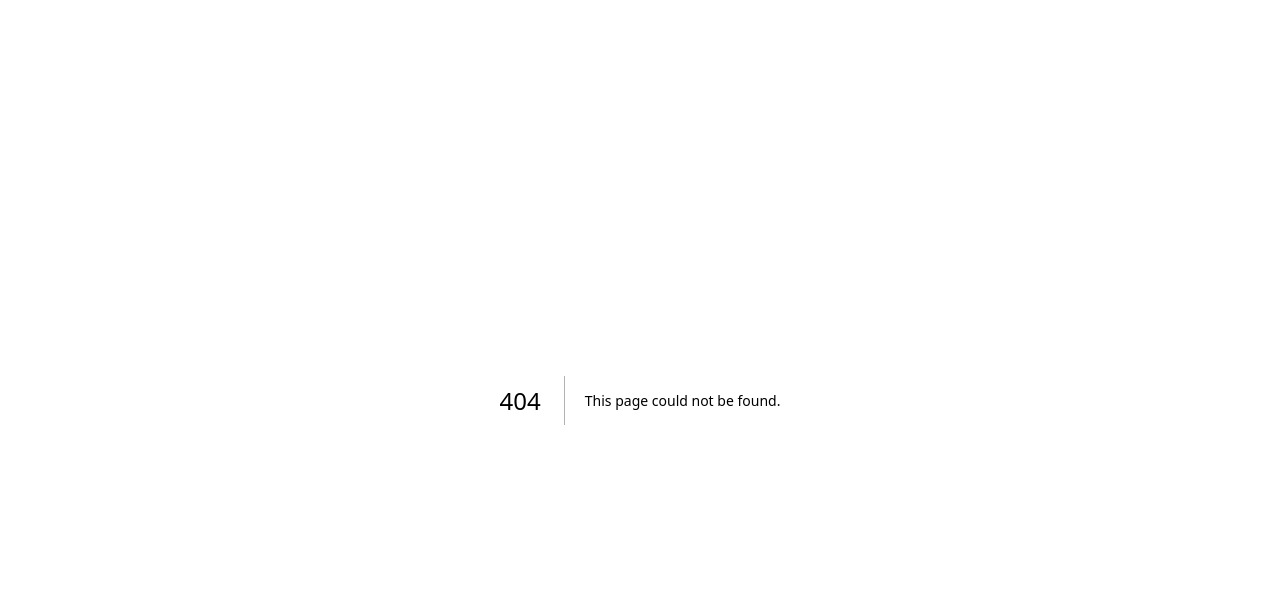
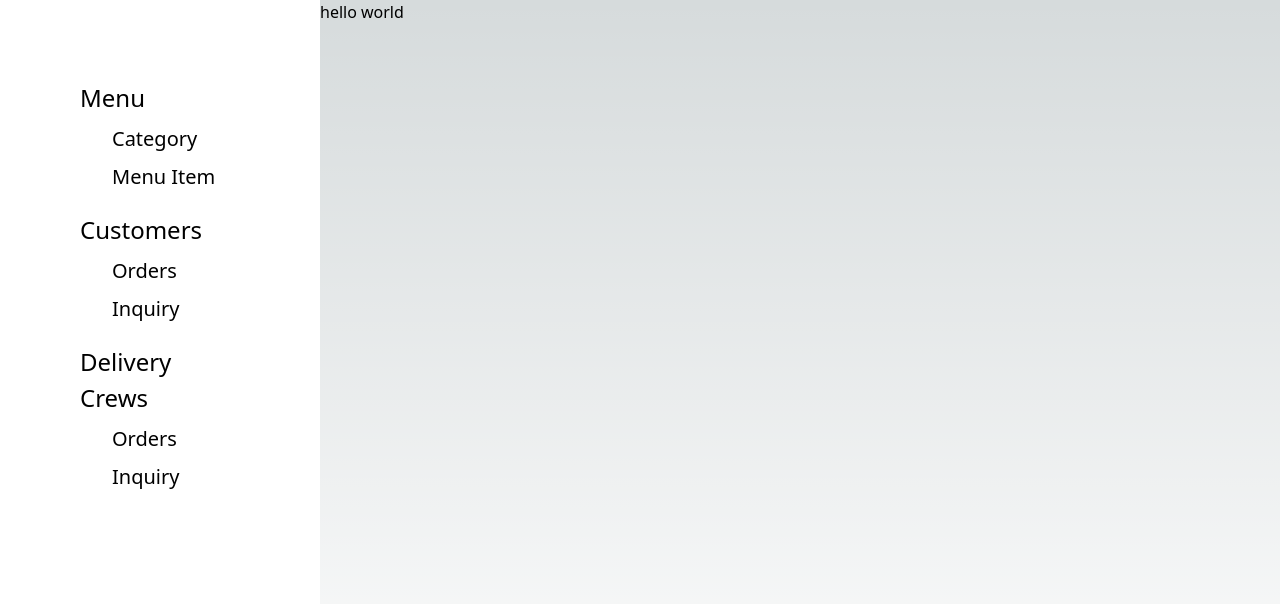
Before and after one commit to w1216linw/simplehubfe, a Next.js app: page /manager in a window 1280 px wide. Before the commit this address had no page. Shown: the top 604 px of the page. Built offline with nearby package versions, Linux system fonts and the light colour scheme.

Commit message:
Adding Manager page

```diff
--- /dev/null
+++ b/src/app/components/manager/Dashboard.tsx
@@ -0,0 +1,5 @@
+const Dashboard = () => {
+  return <div className="h-full trans-bg">hello world</div>;
+};
+
+export default Dashboard;
--- /dev/null
+++ b/src/app/components/manager/ManagerSideGroup.tsx
@@ -0,0 +1,40 @@
+import Link from "next/link";
+import { ReactNode } from "react";
+
+const ManagerSideGroupWrapper = ({ children }: { children: ReactNode }) => {
+  return <div className="manager-side-group-wrapper">{children}</div>;
+};
+
+const ManagerSideGroup = () => {
+  return (
+    <div className="h-full w-80 p-20 flex flex-col gap-5">
+      <ManagerSideGroupWrapper>
+        <h1>Menu</h1>
+        <ul>
+          <li>
+            <Link href="/manager/menu/category">Category</Link>
+          </li>
+          <li>
+            <Link href="/manager/menu/menu-item">Menu Item</Link>
+          </li>
+        </ul>
+      </ManagerSideGroupWrapper>
+      <ManagerSideGroupWrapper>
+        <h1>Customers</h1>
+        <ul>
+          <li>Orders</li>
+          <li>Inquiry</li>
+        </ul>
+      </ManagerSideGroupWrapper>
+      <ManagerSideGroupWrapper>
+        <h1>Delivery Crews</h1>
+        <ul>
+          <li>Orders</li>
+          <li>Inquiry</li>
+        </ul>
+      </ManagerSideGroupWrapper>
+    </div>
+  );
+};
+
+export default ManagerSideGroup;
--- /dev/null
+++ b/src/app/components/manager/menu/Categories.tsx
@@ -0,0 +1,26 @@
+type category = {
+  title: string;
+};
+
+type categories = [category];
+
+const Categories = async () => {
+  let data: { result: categories } = { result: [{ title: "a" }] };
+  const delay = await new Promise((resolve) => setTimeout(resolve, 2000));
+  try {
+    const res = await fetch("http://127.0.0.1:8000/api/categories");
+    data = await res.json();
+  } catch (error) {}
+
+  return (
+    <div>
+      {data.result.length >= 1 ? (
+        data.result.map((elem) => <div key={elem.title}>{elem.title}</div>)
+      ) : (
+        <h3>No categories</h3>
+      )}
+    </div>
+  );
+};
+
+export default Categories;
--- /dev/null
+++ b/src/app/components/manager/menu/MenuItem.tsx
@@ -0,0 +1,20 @@
+const MenuItem = async () => {
+  let data = { result: [{ title: "a" }] };
+  const delay = await new Promise((resolve) => setTimeout(resolve, 2000));
+  try {
+    const res = await fetch("http://127.0.0.1:8000/api/menu-items");
+    data = await res.json();
+  } catch (error) {}
+
+  return (
+    <div>
+      {data.result.length >= 1 ? (
+        data.result.map((elem) => <div key={elem.title}>{elem.title}</div>)
+      ) : (
+        <h3>No MenuItem</h3>
+      )}
+    </div>
+  );
+};
+
+export default MenuItem;
--- a/src/app/globals.css
+++ b/src/app/globals.css
@@ -16,7 +16,26 @@
   }
 }
 
-body {
+@layer utilities {
+  .text-balance {
+    text-wrap: balance;
+  }
+}
+
+.manager-side-group-wrapper > h1 {
+  font-size: 1.5rem;
+}
+
+.manager-side-group-wrapper > ul {
+  display: flex;
+  flex-direction: column;
+  padding-left: 2rem;
+  margin-top: 0.5rem;
+  gap: 0.5rem;
+  font-size: 1.25rem;
+}
+
+.trans-bg {
   color: rgb(var(--foreground-rgb));
   background: linear-gradient(
       to bottom,
@@ -25,9 +44,3 @@ body {
     )
     rgb(var(--background-start-rgb));
 }
-
-@layer utilities {
-  .text-balance {
-    text-wrap: balance;
-  }
-}
--- a/src/app/layout.tsx
+++ b/src/app/layout.tsx
@@ -1,12 +1,9 @@
 import type { Metadata } from "next";
-import { Inter } from "next/font/google";
 import "./globals.css";
 
-const inter = Inter({ subsets: ["latin"] });
-
 export const metadata: Metadata = {
-  title: "Create Next App",
-  description: "Generated by create next app",
+  title: "Simple Hub",
+  description: "A really simple restaurant application",
 };
 
 export default function RootLayout({
@@ -16,7 +13,7 @@ export default function RootLayout({
 }>) {
   return (
     <html lang="en">
-      <body className={inter.className}>{children}</body>
+      <body>{children}</body>
     </html>
   );
 }
--- /dev/null
+++ b/src/app/manager/layout.tsx
@@ -0,0 +1,20 @@
+import type { Metadata } from "next";
+import ManagerSideGroup from "../components/manager/ManagerSideGroup";
+
+export const metadata: Metadata = {
+  title: "Manager",
+  description: "Manager site",
+};
+
+export default function ManagerLayout({
+  children,
+}: Readonly<{
+  children: React.ReactNode;
+}>) {
+  return (
+    <div className="h-screen flex">
+      <ManagerSideGroup />
+      {children}
+    </div>
+  );
+}
--- /dev/null
+++ b/src/app/manager/menu/category/loading.tsx
@@ -0,0 +1,5 @@
+const Loading = () => {
+  return <div>loading...</div>;
+};
+
+export default Loading;
--- /dev/null
+++ b/src/app/manager/menu/category/page.tsx
@@ -0,0 +1,11 @@
+import Categories from "@/app/components/manager/menu/Categories";
+
+const CategoryPage = () => {
+  return (
+    <div>
+      <Categories />
+    </div>
+  );
+};
+
+export default CategoryPage;
--- /dev/null
+++ b/src/app/manager/menu/menu-item/page.tsx
@@ -0,0 +1,5 @@
+const MenuItemPage = () => {
+  return <div>category</div>;
+};
+
+export default MenuItemPage;
--- /dev/null
+++ b/src/app/manager/page.tsx
@@ -0,0 +1,11 @@
+import Dashboard from "../components/manager/Dashboard";
+
+const ManagerPage = () => {
+  return (
+    <div className="h-screen flex-1">
+      <Dashboard />
+    </div>
+  );
+};
+
+export default ManagerPage;
--- a/src/app/page.tsx
+++ b/src/app/page.tsx
@@ -1,113 +1,9 @@
-import Image from "next/image";
+import Link from "next/link";
 
 export default function Home() {
   return (
     <main className="flex min-h-screen flex-col items-center justify-between p-24">
-      <div className="z-10 max-w-5xl w-full items-center justify-between font-mono text-sm lg:flex">
-        <p className="fixed left-0 top-0 flex w-full justify-center border-b border-gray-300 bg-gradient-to-b from-zinc-200 pb-6 pt-8 backdrop-blur-2xl dark:border-neutral-800 dark:bg-zinc-800/30 dark:from-inherit lg:static lg:w-auto  lg:rounded-xl lg:border lg:bg-gray-200 lg:p-4 lg:dark:bg-zinc-800/30">
-          Get started by editing&nbsp;
-          <code className="font-mono font-bold">src/app/page.tsx</code>
-        </p>
-        <div className="fixed bottom-0 left-0 flex h-48 w-full items-end justify-center bg-gradient-to-t from-white via-white dark:from-black dark:via-black lg:static lg:h-auto lg:w-auto lg:bg-none">
-          <a
-            className="pointer-events-none flex place-items-center gap-2 p-8 lg:pointer-events-auto lg:p-0"
-            href="https://vercel.com?utm_source=create-next-app&utm_medium=appdir-template&utm_campaign=create-next-app"
-            target="_blank"
-            rel="noopener noreferrer"
-          >
-            By{" "}
-            <Image
-              src="/vercel.svg"
-              alt="Vercel Logo"
-              className="dark:invert"
-              width={100}
-              height={24}
-              priority
-            />
-          </a>
-        </div>
-      </div>
-
-      <div className="relative flex place-items-center before:absolute before:h-[300px] before:w-full sm:before:w-[480px] before:-translate-x-1/2 before:rounded-full before:bg-gradient-radial before:from-white before:to-transparent before:blur-2xl before:content-[''] after:absolute after:-z-20 after:h-[180px] after:w-full sm:after:w-[240px] after:translate-x-1/3 after:bg-gradient-conic after:from-sky-200 after:via-blue-200 after:blur-2xl after:content-[''] before:dark:bg-gradient-to-br before:dark:from-transparent before:dark:to-blue-700 before:dark:opacity-10 after:dark:from-sky-900 after:dark:via-[#0141ff] after:dark:opacity-40 before:lg:h-[360px] z-[-1]">
-        <Image
-          className="relative dark:drop-shadow-[0_0_0.3rem_#ffffff70] dark:invert"
-          src="/next.svg"
-          alt="Next.js Logo"
-          width={180}
-          height={37}
-          priority
-        />
-      </div>
-
-      <div className="mb-32 grid text-center lg:max-w-5xl lg:w-full lg:mb-0 lg:grid-cols-4 lg:text-left">
-        <a
-          href="https://nextjs.org/docs?utm_source=create-next-app&utm_medium=appdir-template&utm_campaign=create-next-app"
-          className="group rounded-lg border border-transparent px-5 py-4 transition-colors hover:border-gray-300 hover:bg-gray-100 hover:dark:border-neutral-700 hover:dark:bg-neutral-800/30"
-          target="_blank"
-          rel="noopener noreferrer"
-        >
-          <h2 className={`mb-3 text-2xl font-semibold`}>
-            Docs{" "}
-            <span className="inline-block transition-transform group-hover:translate-x-1 motion-reduce:transform-none">
-              -&gt;
-            </span>
-          </h2>
-          <p className={`m-0 max-w-[30ch] text-sm opacity-50`}>
-            Find in-depth information about Next.js features and API.
-          </p>
-        </a>
-
-        <a
-          href="https://nextjs.org/learn?utm_source=create-next-app&utm_medium=appdir-template-tw&utm_campaign=create-next-app"
-          className="group rounded-lg border border-transparent px-5 py-4 transition-colors hover:border-gray-300 hover:bg-gray-100 hover:dark:border-neutral-700 hover:dark:bg-neutral-800/30"
-          target="_blank"
-          rel="noopener noreferrer"
-        >
-          <h2 className={`mb-3 text-2xl font-semibold`}>
-            Learn{" "}
-            <span className="inline-block transition-transform group-hover:translate-x-1 motion-reduce:transform-none">
-              -&gt;
-            </span>
-          </h2>
-          <p className={`m-0 max-w-[30ch] text-sm opacity-50`}>
-            Learn about Next.js in an interactive course with&nbsp;quizzes!
-          </p>
-        </a>
-
-        <a
-          href="https://vercel.com/templates?framework=next.js&utm_source=create-next-app&utm_medium=appdir-template&utm_campaign=create-next-app"
-          className="group rounded-lg border border-transparent px-5 py-4 transition-colors hover:border-gray-300 hover:bg-gray-100 hover:dark:border-neutral-700 hover:dark:bg-neutral-800/30"
-          target="_blank"
-          rel="noopener noreferrer"
-        >
-          <h2 className={`mb-3 text-2xl font-semibold`}>
-            Templates{" "}
-            <span className="inline-block transition-transform group-hover:translate-x-1 motion-reduce:transform-none">
-              -&gt;
-            </span>
-          </h2>
-          <p className={`m-0 max-w-[30ch] text-sm opacity-50`}>
-            Explore starter templates for Next.js.
-          </p>
-        </a>
-
-        <a
-          href="https://vercel.com/new?utm_source=create-next-app&utm_medium=appdir-template&utm_campaign=create-next-app"
-          className="group rounded-lg border border-transparent px-5 py-4 transition-colors hover:border-gray-300 hover:bg-gray-100 hover:dark:border-neutral-700 hover:dark:bg-neutral-800/30"
-          target="_blank"
-          rel="noopener noreferrer"
-        >
-          <h2 className={`mb-3 text-2xl font-semibold`}>
-            Deploy{" "}
-            <span className="inline-block transition-transform group-hover:translate-x-1 motion-reduce:transform-none">
-              -&gt;
-            </span>
-          </h2>
-          <p className={`m-0 max-w-[30ch] text-sm opacity-50 text-balance`}>
-            Instantly deploy your Next.js site to a shareable URL with Vercel.
-          </p>
-        </a>
-      </div>
+      <Link href="/manager">Go to Manager</Link>
     </main>
   );
 }
```
